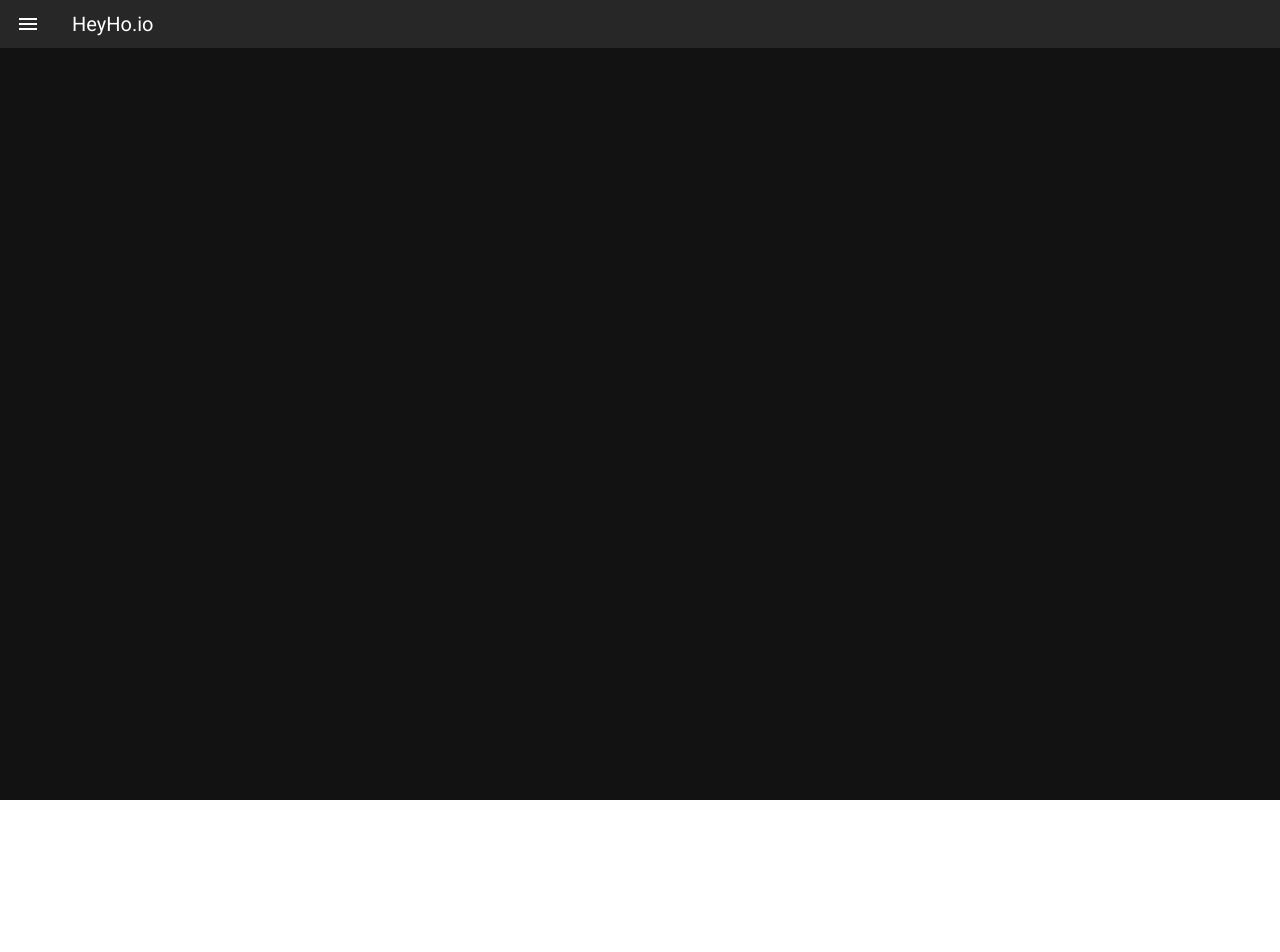
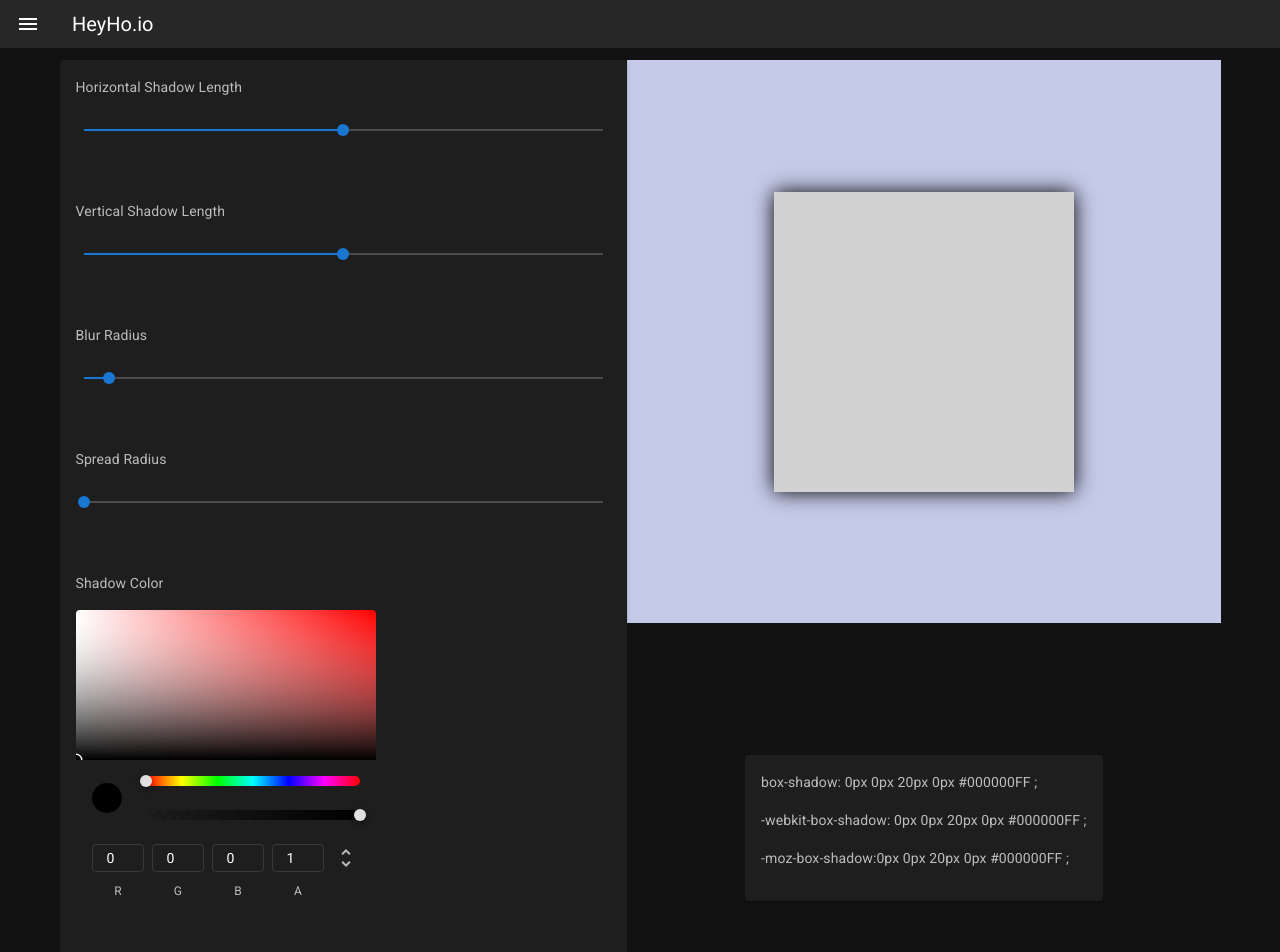
Before and after one commit to heyhoio/heyho, a Nuxt app: page /box-shadow-generator in a window 1280 px wide. Before the commit this address had no page. Shown: the top 952 px of the page. Before the commit the page ends 800 px from the top, so only its background shows below. Built offline with nearby package versions, Linux system fonts and the light colour scheme.

Commit message:
box shadow generator

```diff
--- a/layouts/default.vue
+++ b/layouts/default.vue
@@ -55,6 +55,16 @@ export default {
           icon: 'mdi-chart-bubble',
           title: 'Color Picker',
           to: '/color-picker'
+        },
+        {
+          icon: 'mdi-chart-bubble',
+          title: 'Regex Replace Viewer',
+          to: '/regex-replace-viewer'
+        },
+        {
+          icon: 'mdi-chart-bubble',
+          title: 'Box Shadow Generator',
+          to: '/box-shadow-generator'
         }
       ],
       miniVariant: false,
--- /dev/null
+++ b/pages/box-shadow-generator.vue
@@ -0,0 +1,132 @@
+<template>
+  <v-layout class="box-shadow-generator">
+    <v-flex>
+      <v-flex>
+        <v-card>
+          <v-card-text
+            v-for="({ max, min, name, model, color }, index) in boxShadowProps"
+            :key="index"
+          >
+            <v-flex d-flex class="justify-space-between align-center">
+              <p>{{ name }}</p>
+              <v-switch
+                v-if="typeof boxShadowProps[index].model === 'boolean'"
+                v-model="boxShadowProps[index].model"
+              ></v-switch>
+              <p v-if="typeof boxShadowProps[index].model === 'string'">
+                {{ boxShadowProps[index].model }}
+              </p>
+            </v-flex>
+            <v-slider
+              v-if="typeof min !== 'undefined'"
+              v-model="boxShadowProps[index].model"
+              class="align-center"
+              :max="max"
+              :min="min"
+            />
+            <v-color-picker
+              v-if="color"
+              v-model="boxShadowProps[index].color"
+              mode="rgba"
+            />
+          </v-card-text>
+        </v-card>
+      </v-flex>
+    </v-flex>
+    <v-flex d-flex flex-column justify-center align-center>
+      <v-flex
+        d-flex
+        flex-column
+        justify-center
+        align-center
+        class="indigo lighten-4 box-shadow-generator__box-container"
+      >
+        <div
+          class="box-shadow-generator__box"
+          :style="{ 'box-shadow': boxShadow }"
+        />
+      </v-flex>
+      <v-flex d-flex flex-column justify-center align-center>
+        <v-card>
+          <v-card-text>
+            <p>box-shadow: {{ boxShadow }};</p>
+            <p>-webkit-box-shadow: {{ boxShadow }};</p>
+            <p>-moz-box-shadow:{{ boxShadow }};</p>
+          </v-card-text>
+        </v-card>
+      </v-flex>
+    </v-flex>
+  </v-layout>
+</template>
+
+<script lang="ts">
+import Vue from 'vue'
+
+export default Vue.extend({
+  name: 'BoxShadowGenerator',
+  data: () => ({
+    boxShadowProps: [
+      {
+        name: 'Horizontal Shadow Length',
+        min: -200,
+        max: 200,
+        model: ''
+      },
+      {
+        name: 'Vertical Shadow Length',
+        min: -200,
+        max: 200,
+        model: 0
+      },
+      {
+        name: 'Blur Radius',
+        min: 0,
+        max: 400,
+        model: 20
+      },
+      {
+        name: 'Spread Radius',
+        min: 0,
+        max: 400,
+        model: 0
+      },
+      {
+        name: 'Shadow Color',
+        color: '#000'
+      },
+      {
+        name: 'Inset',
+        model: false
+      }
+    ]
+  }),
+  computed: {
+    boxShadow() {
+      const [
+        horizontal,
+        vertical,
+        blur,
+        spread,
+        shadowColor,
+        inset
+      ] = this.boxShadowProps
+      return `${horizontal.model}px ${vertical.model}px ${blur.model}px ${
+        spread.model
+      }px ${shadowColor.color} ${inset.model ? 'inset' : ''}`
+    }
+  }
+})
+</script>
+
+<style lang="scss">
+.box-shadow-generator {
+  &__box {
+    width: 300px;
+    height: 300px;
+    background-color: #d2d2d2;
+  }
+  &__box-container {
+    width: 100%;
+  }
+}
+</style>
--- a/pages/index.vue
+++ b/pages/index.vue
@@ -21,7 +21,8 @@ export default {
   data: () => ({
     links: [
       { to: '/color-picker', text: 'Color Picker' },
-      { to: '/regex-replace-viewer', text: 'Regex Replace Viewer' }
+      { to: '/regex-replace-viewer', text: 'Regex Replace Viewer' },
+      { to: '/box-shadow-generator', text: 'Box Shadow Generator' }
     ]
   })
 }
```
